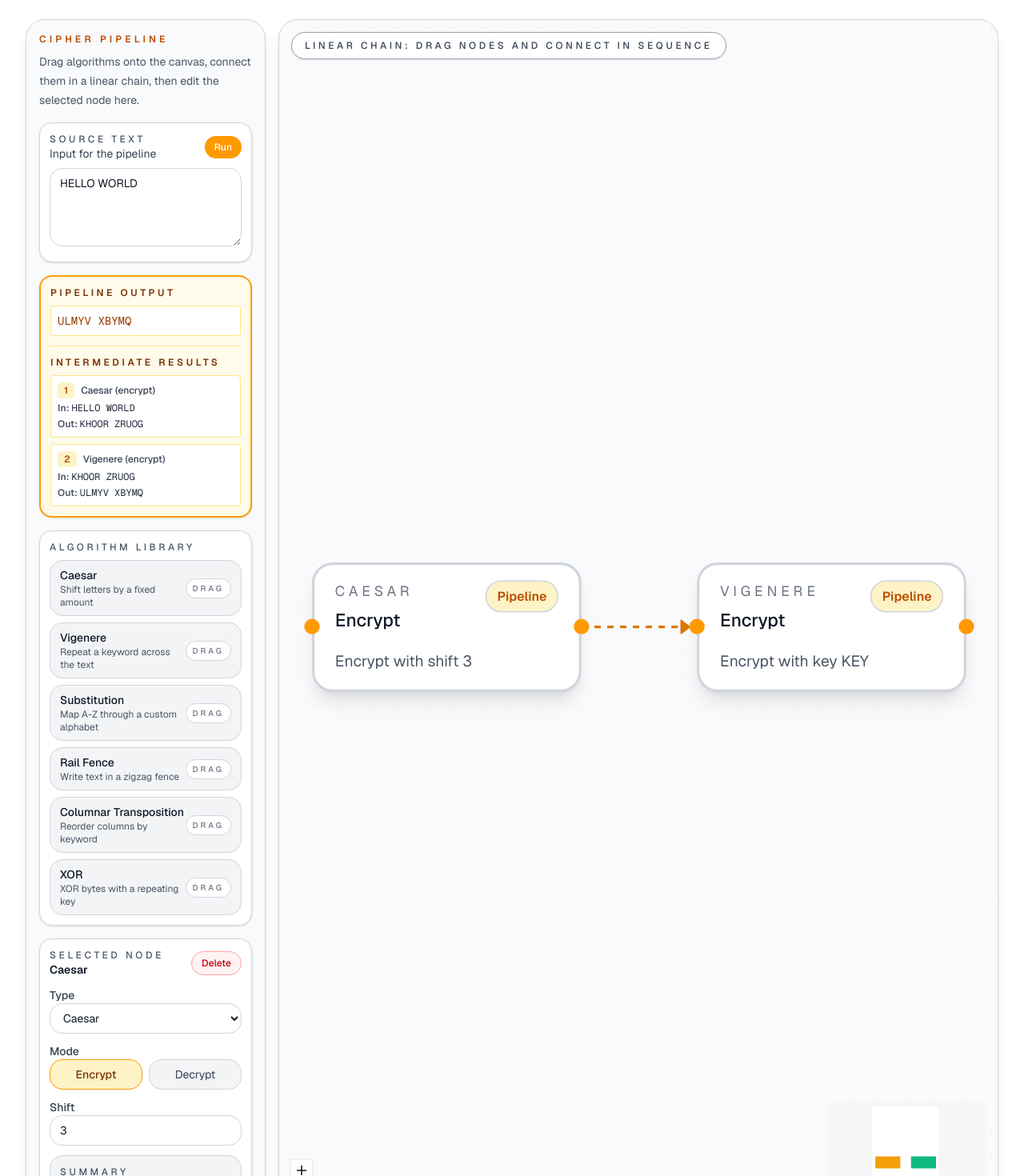
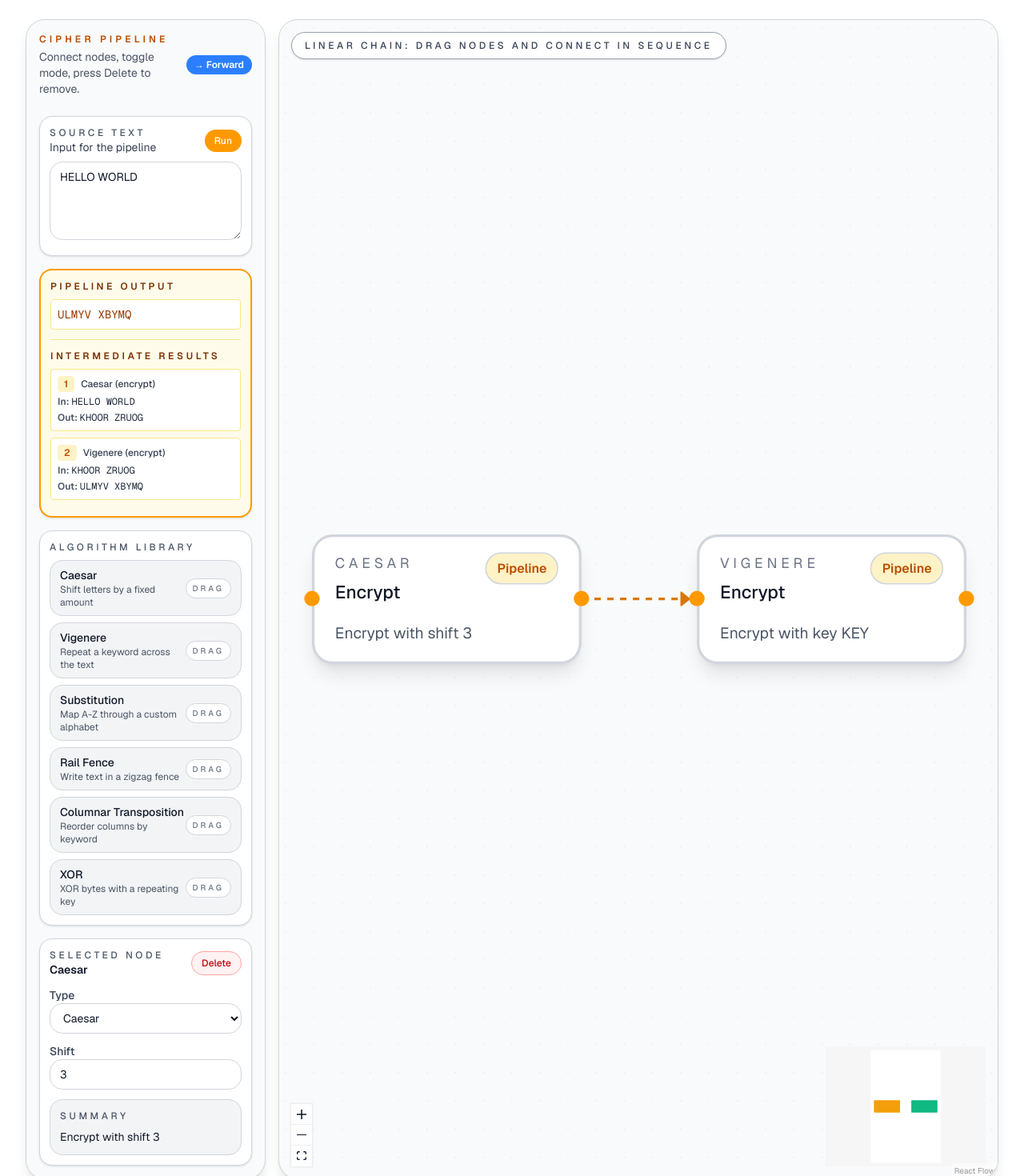
Before and after one commit to AdeelTahir-SE/VYRO_P1, a Next.js app: page / in a window 1280 px wide. Shown: the top 1470 px of the page at 80% size. Built offline with nearby package versions, Linux system fonts and the light colour scheme.

Commit message:
feat: enhance pipeline identification and result display in cipher component

```diff
--- a/src/components/cipher.tsx
+++ b/src/components/cipher.tsx
@@ -1,6 +1,6 @@
 "use client";
 
-import { useCallback, useMemo, useState } from "react";
+import { useCallback, useEffect, useMemo, useState } from "react";
 import "@xyflow/react/dist/style.css";
 import {
   Background,
@@ -44,6 +44,9 @@ type CipherNodeData = {
   mode: NodeMode;
   params: NodeParams;
   summary: string;
+  result?: string;
+  isTerminal?: boolean;
+  pipelineNumber?: number;
 };
 
 type PipelineNode = Node<CipherNodeData>;
@@ -274,6 +277,51 @@ function getNodeColor(algorithm: AlgorithmId): string {
   }
 }
 
+function identifyPipelines(nodes: PipelineNode[], edges: PipelineEdge[]): Map<string, number> {
+  const incoming = new Map<string, string>();
+  const outgoing = new Map<string, string>();
+
+  edges.forEach((edge) => {
+    incoming.set(edge.target, edge.source);
+    outgoing.set(edge.source, edge.target);
+  });
+
+  const pipelineMap = new Map<string, number>();
+  let pipelineIndex = 0;
+
+  // Find all start nodes (no incoming edges)
+  nodes.forEach((node) => {
+    if (!incoming.has(node.id)) {
+      // Follow the chain from this start node
+      let currentId: string | undefined = node.id;
+      while (currentId && !pipelineMap.has(currentId)) {
+        pipelineMap.set(currentId, pipelineIndex);
+        currentId = outgoing.get(currentId);
+      }
+      pipelineIndex++;
+    }
+  });
+
+  return pipelineMap;
+}
+
+function identifyTerminalNodes(nodes: PipelineNode[], edges: PipelineEdge[]): Set<string> {
+  const outgoing = new Map<string, string>();
+
+  edges.forEach((edge) => {
+    outgoing.set(edge.source, edge.target);
+  });
+
+  const terminals = new Set<string>();
+  nodes.forEach((node) => {
+    if (!outgoing.has(node.id)) {
+      terminals.add(node.id);
+    }
+  });
+
+  return terminals;
+}
+
 function CipherNode({ data, selected }: NodeProps) {
   const nodeData = data as CipherNodeData;
 
@@ -292,9 +340,24 @@ function CipherNode({ data, selected }: NodeProps) {
           <p className="text-[11px] uppercase tracking-[0.28em] text-gray-500">{algorithmLabels[nodeData.algorithm]}</p>
           <p className="mt-1 text-sm font-medium text-gray-900">{nodeData.mode === "encrypt" ? "Encrypt" : "Decrypt"}</p>
         </div>
+        <div className="flex flex-col items-end gap-1">
           <span className="rounded-full border border-gray-300 bg-amber-100 px-2 py-1 text-[10px] text-amber-700 font-semibold">Pipeline</span>
+          {nodeData.pipelineNumber !== undefined && (
+            <span className="rounded-full border border-amber-400 bg-amber-200 px-2 py-0.5 text-[9px] text-amber-900 font-bold">
+              #{nodeData.pipelineNumber + 1}
+            </span>
+          )}
+        </div>
       </div>
       <p className="mt-3 text-xs leading-5 text-gray-600">{nodeData.summary}</p>
+      {nodeData.result && (
+        <div className="mt-3 rounded bg-amber-50 border border-amber-200 p-2">
+          <p className="text-[10px] font-semibold text-amber-900">
+            {nodeData.isTerminal ? "Final result" : "Intermediate result"}:
+          </p>
+          <p className="text-xs text-amber-900 font-mono mt-1 wrap-break-word">{nodeData.result.substring(0, 40)}{nodeData.result.length > 40 ? "..." : ""}</p>
+        </div>
+      )}
       <Handle type="source" position={Position.Right} className="h-3! w-3! border-none! bg-amber-500!" />
     </div>
   );
@@ -328,6 +391,7 @@ function GraphEditor() {
   const [lastRun, setLastRun] = useState<PipelineRun>(() => evaluatePipeline(source, starterGraph.nodes, starterGraph.edges));
   const [isRunning, setIsRunning] = useState(false);
   const [runStatus, setRunStatus] = useState<"idle" | "success" | "error">("idle");
+  const [globalMode, setGlobalMode] = useState<"forward" | "reverse">("forward");
   const { screenToFlowPosition } = useReactFlow();
 
   const selectedNode = useMemo(() => nodes.find((node) => node.id === selectedNodeId) ?? null, [nodes, selectedNodeId]);
@@ -341,24 +405,67 @@ function GraphEditor() {
     [setNodes],
   );
 
+  const updatePipelineNumbers = useCallback(
+    (nodesList: PipelineNode[]) => {
+      const pipelineMap = identifyPipelines(nodesList, edges);
+      return nodesList.map((node: PipelineNode) => ({
+        ...node,
+        data: {
+          ...node.data,
+          pipelineNumber: pipelineMap.get(node.id),
+        },
+      }));
+    },
+    [edges],
+  );
+
   const addNodeToCanvas = useCallback(
     (algorithm: AlgorithmId, position?: { x: number; y: number }) => {
       const lastNode = nodes[nodes.length - 1];
       const fallbackPosition = lastNode ? { x: lastNode.position.x + 260, y: lastNode.position.y } : { x: 120, y: 120 };
-      const node = createNode(algorithm, position ?? fallbackPosition);
-      setNodes((current: PipelineNode[]) => [...current, node]);
+      const params = createDefaultsFor(algorithm);
+      const mode: NodeMode = globalMode === "forward" ? "encrypt" : "decrypt";
+      const node: PipelineNode = {
+        id: createId(),
+        type: "cipher",
+        position: position ?? fallbackPosition,
+        data: {
+          algorithm,
+          mode,
+          params,
+          summary: buildSummary(algorithm, mode, params),
+        },
+      };
+      setNodes((current: PipelineNode[]) => {
+        const newNodes = [
+          ...current.map((n: PipelineNode) => ({
+            ...n,
+            data: { ...n.data, result: undefined, isTerminal: undefined },
+          })),
+          node,
+        ];
+        return updatePipelineNumbers(newNodes);
+      });
       setSelectedNodeId(node.id);
     },
-    [nodes, setNodes],
+    [nodes, setNodes, globalMode, updatePipelineNumbers],
   );
 
   const deleteNode = useCallback(
     (nodeId: string) => {
-      setNodes((current: PipelineNode[]) => current.filter((node: PipelineNode) => node.id !== nodeId));
+      setNodes((current: PipelineNode[]) => {
+        const filtered = current
+          .filter((node: PipelineNode) => node.id !== nodeId)
+          .map((node: PipelineNode) => ({
+            ...node,
+            data: { ...node.data, result: undefined, isTerminal: undefined },
+          }));
+        return updatePipelineNumbers(filtered);
+      });
       setEdges((current: PipelineEdge[]) => current.filter((edge: PipelineEdge) => edge.source !== nodeId && edge.target !== nodeId));
       setSelectedNodeId((current) => (current === nodeId ? "" : current));
     },
-    [setEdges, setNodes],
+    [setEdges, setNodes, updatePipelineNumbers],
   );
 
   const updateSelectedNode = useCallback(
@@ -394,8 +501,18 @@ function GraphEditor() {
         const linearFiltered = filtered.filter((edge: PipelineEdge) => edge.source !== connection.source);
         return [...linearFiltered, { id: createId(), ...connectionEdge }];
       });
+
+      // Clear results when edges change and update pipeline numbers
+      setNodes((current: PipelineNode[]) =>
+        updatePipelineNumbers(
+          current.map((node: PipelineNode) => ({
+            ...node,
+            data: { ...node.data, result: undefined, isTerminal: undefined },
+          }))
+        )
+      );
     },
-    [setEdges],
+    [setEdges, setNodes, updatePipelineNumbers],
   );
 
   const onDrop = useCallback(
@@ -426,7 +543,29 @@ function GraphEditor() {
     try {
       // Simulate async operation with minimal delay for feedback
       await new Promise(resolve => setTimeout(resolve, 300));
-      setLastRun(evaluatePipeline(source, nodes, edges));
+      const result = evaluatePipeline(source, nodes, edges);
+      setLastRun(result);
+
+      // Update nodes with results and mark terminal nodes
+      const terminals = identifyTerminalNodes(nodes, edges);
+      const resultMap = new Map(result.nodes.map((r) => [r.id, r]));
+
+      setNodes((current: PipelineNode[]) =>
+        updatePipelineNumbers(
+          current.map((node: PipelineNode) => {
+            const nodeResult = resultMap.get(node.id);
+            return {
+              ...node,
+              data: {
+                ...node.data,
+                result: nodeResult?.output,
+                isTerminal: terminals.has(node.id),
+              },
+            };
+          })
+        )
+      );
+
       setRunStatus("success");
 
       // Clear success status after 2 seconds
@@ -437,7 +576,7 @@ function GraphEditor() {
     } finally {
       setIsRunning(false);
     }
-  }, [edges, nodes, source, isRunning]);
+  }, [edges, nodes, source, isRunning, setNodes, updatePipelineNumbers]);
 
   const onNodeDragStop = useCallback(
     (_: React.MouseEvent, node: PipelineNode) => {
@@ -446,6 +585,37 @@ function GraphEditor() {
     [updateNode],
   );
 
+  const toggleMode = useCallback(() => {
+    const newMode = globalMode === "forward" ? "reverse" : "forward";
+    setGlobalMode(newMode);
+    const newNodeMode: NodeMode = newMode === "forward" ? "encrypt" : "decrypt";
+
+    setNodes((current: PipelineNode[]) =>
+      updatePipelineNumbers(
+        current.map((node: PipelineNode) => ({
+          ...node,
+          data: {
+            ...node.data,
+            mode: newNodeMode,
+            summary: buildSummary(node.data.algorithm, newNodeMode, node.data.params),
+          },
+        }))
+      )
+    );
+  }, [globalMode, setNodes, updatePipelineNumbers]);
+
+  // Handle keyboard Delete key
+  useEffect(() => {
+    const handleKeyDown = (e: KeyboardEvent) => {
+      if (e.key === "Delete" && selectedNodeId) {
+        deleteNode(selectedNodeId);
+      }
+    };
+
+    window.addEventListener("keydown", handleKeyDown);
+    return () => window.removeEventListener("keydown", handleKeyDown);
+  }, [selectedNodeId, deleteNode]);
+
   return (
     <section
       className="min-h-screen px-4 py-6 text-gray-900 sm:px-6 lg:px-8 bg-white"
@@ -453,8 +623,23 @@ function GraphEditor() {
       <div className="mx-auto grid min-h-[calc(100vh-3rem)] w-full gap-4 xl:grid-cols-[300px_minmax(0,1fr)]" style={{ maxWidth: 1600 }}>
         <aside className="flex flex-col gap-4 rounded-3xl border border-gray-300 bg-gray-50 p-4 shadow-lg">
           <div>
+            <div className="flex items-center justify-between gap-2 mb-2">
+              <div>
                 <p className="text-xs uppercase tracking-[0.35em] text-amber-700 font-semibold">Cipher pipeline</p>
-            <p className="mt-2 text-sm leading-6 text-gray-600">Drag algorithms onto the canvas, connect them in a linear chain, then edit the selected node here.</p>
+                <p className="mt-1 text-sm leading-5 text-gray-600">Connect nodes, toggle mode, press Delete to remove.</p>
+              </div>
+              <button
+                type="button"
+                onClick={toggleMode}
+                className={`rounded-full px-2.5 py-1 text-xs font-semibold transition whitespace-nowrap ${
+                  globalMode === "forward"
+                    ? "bg-blue-500 text-white hover:bg-blue-600"
+                    : "bg-purple-500 text-white hover:bg-purple-600"
+                }`}
+              >
+                {globalMode === "forward" ? "→ Forward" : "← Reverse"}
+              </button>
+            </div>
           </div>
 
           <div className="space-y-2 rounded-2xl border border-gray-300 bg-white p-3 shadow-sm">
@@ -482,7 +667,18 @@ function GraphEditor() {
             </div>
             <textarea
               value={source}
-              onChange={(event) => setSource(event.target.value)}
+              onChange={(event) => {
+                setSource(event.target.value);
+                // Clear results when source changes
+                setNodes((current: PipelineNode[]) =>
+                  updatePipelineNumbers(
+                    current.map((node: PipelineNode) => ({
+                      ...node,
+                      data: { ...node.data, result: undefined, isTerminal: undefined },
+                    }))
+                  )
+                );
+              }}
               rows={4}
               className="w-full rounded-2xl border border-gray-300 bg-white px-3 py-2 text-sm text-gray-900 outline-none placeholder:text-gray-400 focus:border-amber-500 focus:ring-1 focus:ring-amber-500"
               placeholder="Type the text to process"
@@ -498,10 +694,28 @@ function GraphEditor() {
               <div className="border-t border-amber-200 pt-3">
                 <p className="text-xs uppercase tracking-[0.3em] text-amber-900 font-semibold mb-2">Intermediate Results</p>
                 <div className="space-y-2 max-h-48 overflow-y-auto">
-                  {lastRun.nodes.map((result, idx) => (
-                    <div key={result.id} className="rounded border border-amber-200 bg-white p-2">
+                  {(() => {
+                    const pipelineMap = identifyPipelines(nodes, edges);
+                    const grouped = new Map<number, NodeResult[]>();
+                    lastRun.nodes.forEach((result) => {
+                      const pipelineIdx = pipelineMap.get(result.id) ?? 0;
+                      if (!grouped.has(pipelineIdx)) {
+                        grouped.set(pipelineIdx, []);
+                      }
+                      grouped.get(pipelineIdx)!.push(result);
+                    });
+
+                    return Array.from(grouped.entries()).map(([pipelineIdx, results]) => (
+                      <div key={pipelineIdx}>
+                        {grouped.size > 1 && (
+                          <p className="text-xs font-semibold text-amber-800 mb-1 mt-2">Pipeline {pipelineIdx + 1}</p>
+                        )}
+                        {results.map((result, stepIdx) => (
+                          <div key={result.id} className="rounded border border-amber-200 bg-white p-2 mb-2">
                             <div className="flex items-center gap-2 mb-1">
-                        <span className="text-xs font-semibold text-amber-700 bg-amber-100 px-2 py-0.5 rounded">{idx + 1}</span>
+                              <span className="text-xs font-semibold text-amber-700 bg-amber-100 px-2 py-0.5 rounded">
+                                {grouped.size > 1 ? `P${pipelineIdx + 1}-${stepIdx + 1}` : stepIdx + 1}
+                              </span>
                               <span className="text-xs font-medium text-gray-700">{algorithmLabels[result.algorithm]} ({result.mode})</span>
                             </div>
                             <div className="text-xs text-gray-600 space-y-1">
@@ -510,6 +724,9 @@ function GraphEditor() {
                             </div>
                           </div>
                         ))}
+                      </div>
+                    ));
+                  })()}
                 </div>
               </div>
             )}
@@ -588,35 +805,6 @@ function GraphEditor() {
                       </option>
                     ))}
                   </select>
-                </label>
-
-                <label className="block space-y-1 text-sm">
-                  <span className="text-gray-700 font-medium">Mode</span>
-                  <div className="grid grid-cols-2 gap-2">
-                    {(["encrypt", "decrypt"] as NodeMode[]).map((mode) => (
-                      <button
-                        key={mode}
-                        type="button"
-                        onClick={() =>
-                          updateSelectedNode((current) => ({
-                            ...current,
-                            data: {
-                              ...current.data,
-                              mode,
-                              summary: buildSummary(current.data.algorithm, mode, current.data.params),
-                            },
-                          }))
-                        }
-                        className={`rounded-2xl border px-3 py-2 text-sm transition ${
-                          selectedNode.data.mode === mode
-                            ? "border-amber-500 bg-amber-100 text-amber-900 font-medium"
-                            : "border-gray-300 bg-gray-100 text-gray-700 hover:border-amber-300"
-                        }`}
-                      >
-                        {mode === "encrypt" ? "Encrypt" : "Decrypt"}
-                      </button>
-                    ))}
-                  </div>
                 </label>
 
                 {selectedNode.data.algorithm === "caesar" ? (
```
Lines whose indentation alone changed are shown as unchanged.
